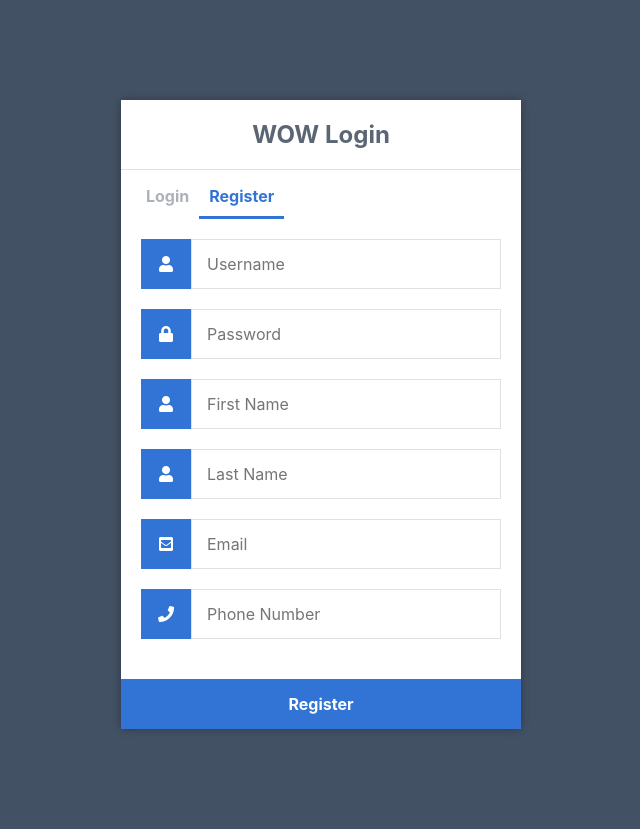
After one commit to lijerrymagic/proj_p2, a Flask app: page /register in a window 1280 px wide. The commit adds this page. Shown: the whole page, without its empty margins (319-959 px from the left). Run offline with Flask 2, Linux system fonts and the light colour scheme.

Commit message:
Add Register tmpl

```diff
--- /dev/null
+++ b/app_module/templates/login_base.html
@@ -0,0 +1,14 @@
+<!DOCTYPE html>
+<html>
+	<head>
+		<meta charset="utf-8">
+		<title>WOW Login</title>
+		<link rel="stylesheet" href="../static/index.css">
+		<link rel="stylesheet" href="https://use.fontawesome.com/releases/v5.7.1/css/all.css">
+	</head>
+	<body>
+		<div class="login">
+			{% block form %} {% endblock %}
+		</div>
+	</body>
+</html>
--- /dev/null
+++ b/app_module/templates/register.html
@@ -0,0 +1,43 @@
+{% extends 'login_base.html' %}
+
+{% block form %}
+    <h1>WOW Login</h1>
+    <div class="links">
+        <a href="{{ url_for('login') }}">Login</a>
+        <a href="{{ url_for('register') }}" class="active">Register</a>
+    </div>
+    <form action="{{ url_for('register') }}" method="post">
+        <label for="username">
+            <i class="fas fa-user"></i>
+        </label>
+        <input type="text" name="username" placeholder="Username" id="username" required>
+
+        <label for="password">
+            <i class="fas fa-lock"></i>
+        </label>
+        <input type="password" name="password" placeholder="Password" id="password" required>
+
+        <label for="firstname">
+            <i class="fas fa-user"></i>
+        </label>
+        <input type="text" name="firstname" placeholder="First Name" id="firstname" required>
+
+        <label for="lastname">
+            <i class="fas fa-user"></i>
+        </label>
+        <input type="text" name="lastname" placeholder="Last Name" id="lastname" required>
+
+        <label for="email">
+            <i class="fas fa-envelope-square"></i>
+        </label>
+        <input type="text" name="email" placeholder="Email" id="email" required>
+
+        <label for="phone">
+           <i class="fas fa-phone"></i>
+        </label>
+        <input type="text" name="phone" placeholder="Phone Number" id="phone" required>
+
+        <div class="msg">{{ msg }}</div>
+        <input type="submit" value="Register">
+    </form>
+{% endblock %}
--- a/app_module/views.py
+++ b/app_module/views.py
@@ -22,6 +22,14 @@ def login():
     return 'Bad login'
 
 
+@app.route('/register', methods=['GET', 'POST'])
+def register():
+    if request.method == 'GET':
+        return render_template("register.html")
+    # TODO post save to db
+    return 'Bad register'
+
+
 @app.route('/index')
 @login_required
 def index():
```
Also changed, not shown: app_module/__init__.py (+2 -10 lines), app_module/templates/login.html (+5 -14 lines).
